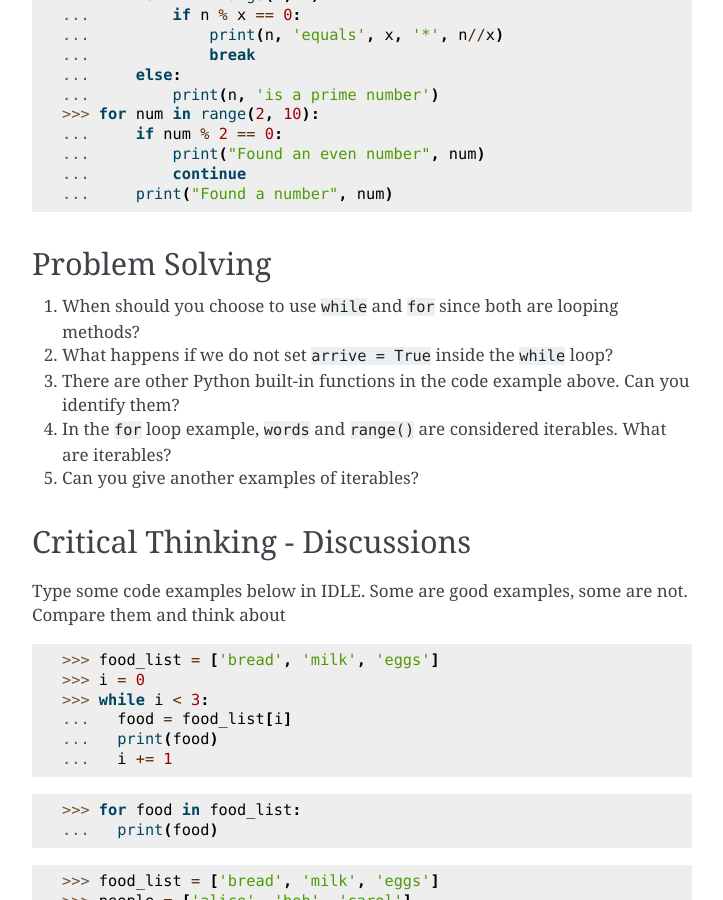
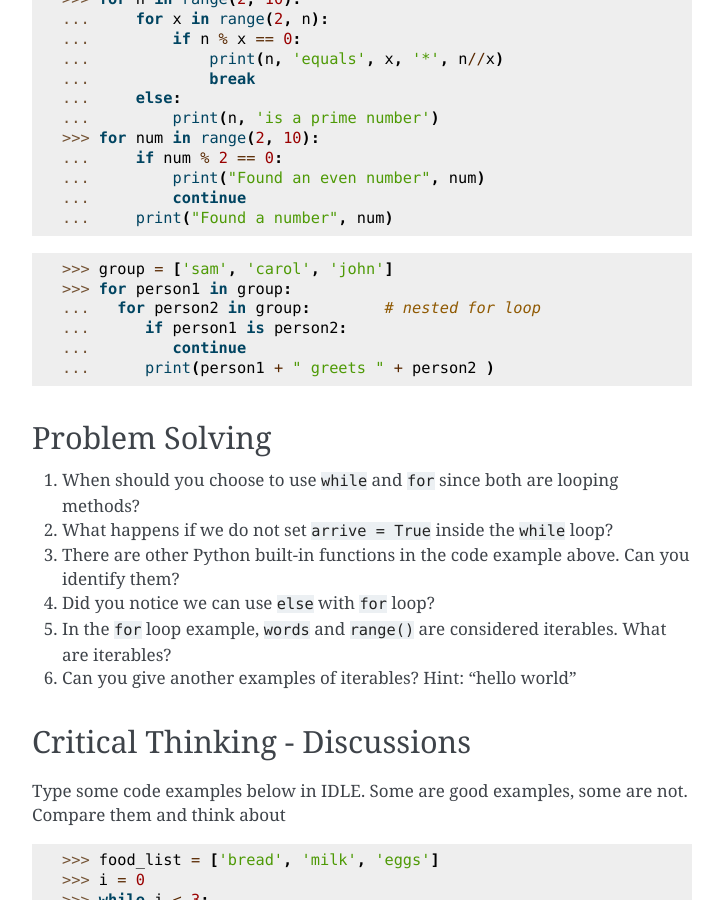
Before and after one commit to StudiMY/101-beginning-python, a Sphinx documentation site: the page built from source/looping/index.rst, in a window 1280 px wide and 900 px high, scrolled down 908 px. Shown: the whole window, without its empty margins (388-1111 px from the left). Built offline with Sphinx 7.4.7, drawn with Linux system fonts in a browser that asks for light colours; some of the changed text lies outside the part shown.

Commit message:
add nested for loop

```diff
--- a/source/looping/index.rst
+++ b/source/looping/index.rst
@@ -5,7 +5,7 @@ The Bigger Picture
 -------------------
 Continue from where we left off in `Flow Control` topic, we'll learn about looping in this topic.
 
-From the word `looping` itself, you can guess how your program will flow.
+From the word `looping` itself, you can guess how your program will flow. It's interchangeable with the word **iteration**.
 
 .. topic:: Looping In a Nutshell - David Baumgold
 
@@ -41,14 +41,21 @@ Open up Python IDLE and type away.
 ...         continue
 ...     print("Found a number", num)
 
+>>> group = ['sam', 'carol', 'john']
+>>> for person1 in group:
+...   for person2 in group:        # nested for loop
+...      if person1 is person2:
+...         continue
+...      print(person1 + " greets " + person2 )
 
 Problem Solving
 ---------------
 1. When should you choose to use ``while`` and ``for`` since both are looping methods?
 2. What happens if we do not set ``arrive = True`` inside the ``while`` loop?
 3. There are other Python built-in functions in the code example above. Can you identify them?
-4. In the ``for`` loop example, ``words`` and ``range()`` are considered iterables. What are iterables?
-5. Can you give another examples of iterables?
+4. Did you notice we can use ``else`` with ``for`` loop?
+5. In the ``for`` loop example, ``words`` and ``range()`` are considered iterables. What are iterables?
+6. Can you give another examples of iterables? Hint: "hello world"
 
 Critical Thinking - Discussions
 --------------------------------
```
